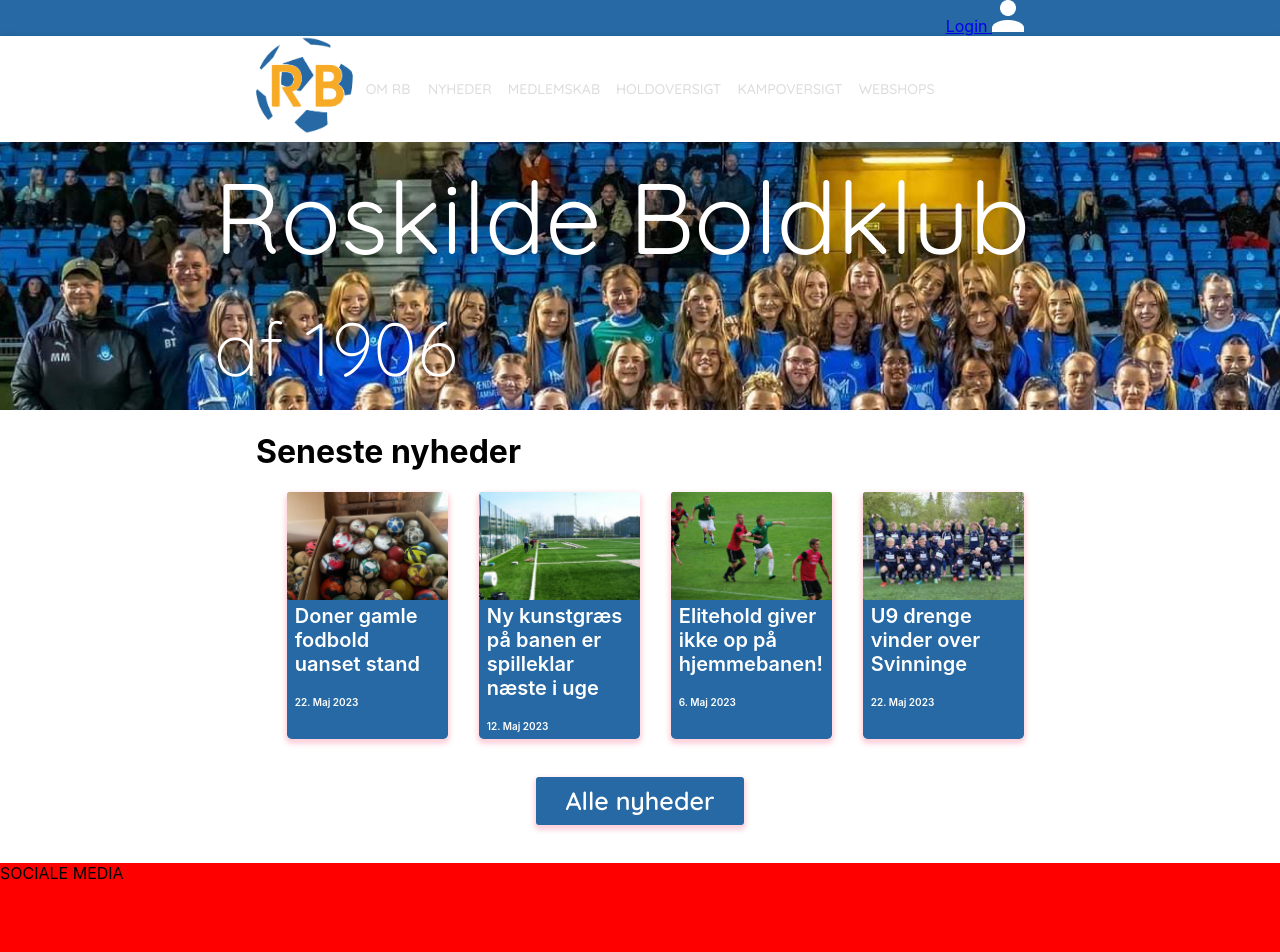
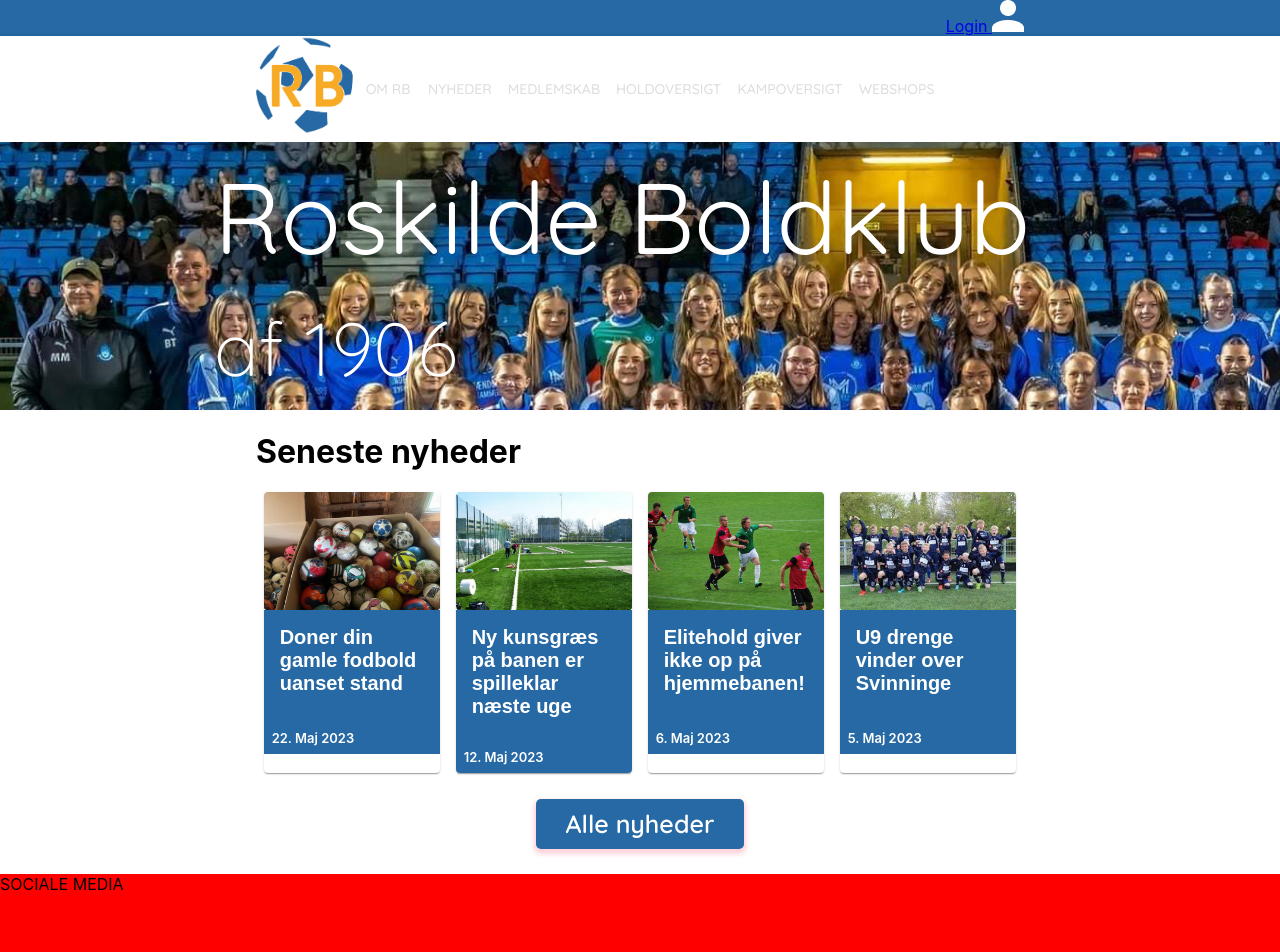
Before and after one commit to MarcelKristensen/rb-app, a React (Create React App) app: page / in a window 1280 px wide. Shown: the top 952 px of the page. Built offline with nearby package versions, Linux system fonts and the light colour scheme.

Commit message:
nyheder er laver til props

```diff
--- a/src/App.js
+++ b/src/App.js
@@ -41,7 +41,7 @@
         color: '#FFFFFF'
       },
       latestNewsDate: {
-        fontSize: 10,
+        fontSize: 13,
         fontWeight: 600,
         color: '#FFFFFF'
       },
--- a/src/components/senesteNyheder.js
+++ b/src/components/senesteNyheder.js
@@ -1,150 +1,38 @@
-import { Box, Typography, Link, Button, styled } from "@mui/material";
-import React from "react";
+import * as React from 'react';
+import Card from '@mui/material/Card';
+import CardContent from '@mui/material/CardContent';
+import CardMedia from '@mui/material/CardMedia';
+import Typography from '@mui/material/Typography';
+import { CardActionArea, CardActions, styled } from '@mui/material';
 
-// Button er herfra: https://mui.com/system/styles/basics/#:~:text=to%20start%20editing-,Styled%20components%20API,-Note%3A%20this%20only
-const MyButton = styled(Button)({
-  background: '#2669A4',
-  border: 0,
-  borderRadius: 3,
-  boxShadow: '0 3px 5px 2px rgba(255, 105, 135, .3)',
-  color: 'white',
-  height: 48,
-  padding: '0 30px',
-  "&:hover":{
-    backgroundColor: '#F3B820'
-  }
-});
-
-const boxSX = {
-  "&:hover": {
-    border: "5px solid #000000",
-    color: 'gray',
-    backgroundColor: 'lightblue'
-  },
-};
-
-export default function Forside() {
-
+export default function SenesteNyheder(props) {
   return (
     <>
-      <Box
+    <Card sx={{ mx: '1%' }}>
+      <CardActionArea>
+        <CardMedia
+          component="img"
+          image={props.image}
+          alt={props.alt}
+        />
+        <CardContent
         sx={{
-          mx: '20%'
+          backgroundColor: '#2669A4', minHeight: '80px'
         }}>
-        <h1>Seneste nyheder</h1>
-        <Box
-          sx={{
-            display: 'flex',
-            justifyContent: 'space-between',
-          }}>
-          <Box
-            sx={{
-              bgcolor: '#2669A4',
-              borderRadius: '0.3rem',
-              ml: '4%',
-              boxShadow: '0 3px 5px 2px rgba(255, 105, 135, .3)',
-            }}>
-            <Link href="/#" style={{ textDecoration: 'none' }}><img src={require('../images/nyhed-1.png')} width={"100%"} alt='nyhed-1'></img>
-              <Box
-                sx={{
-                  mx: '5%'
-                }}>
-                <Typography variant="latestNewsTitle">Doner gamle fodbold uanset stand</Typography>
-                <Box
-                  sx={{
-                    alignContent: 'flex-end',
-                    mt: '10%',
-                    mb: '3%'
-                  }}>
-                  <Typography variant="latestNewsDate" >22. Maj 2023</Typography>
-                </Box>
-              </Box>
-            </Link>
-          </Box>
-          <Box
-            sx={{
-              bgcolor: '#2669A4',
-              borderRadius: '0.3rem',
-              ml: '4%',
-              boxShadow: '0 3px 5px 2px rgba(255, 105, 135, .3)'
-            }}>
-            <Link href="/#" style={{ textDecoration: 'none' }}><img src={require('../images/nyhed-2.png')} width={"100%"} alt='nyhed-1'></img>
-              <Box
-                sx={{
-                  mx: '5%'
-                }}>
-                <Typography variant="latestNewsTitle">Ny kunstgræs på banen er spilleklar næste i uge</Typography>
-                <Box
-                  sx={{
-                    mt: '10%',
-                    mb: '3%'
-                  }}>
-                  <Typography variant="latestNewsDate" >12. Maj 2023</Typography>
-                </Box>
-              </Box>
-            </Link>
-          </Box>
-          <Box
-            sx={{
-              bgcolor: '#2669A4',
-              borderRadius: '0.3rem',
-              ml: '4%',
-              boxShadow: '0 3px 5px 2px rgba(255, 105, 135, .3)',
-            }}>
-            <Link href="/#" style={{ textDecoration: 'none' }}><img src={require('../images/nyhed-3.png')} width={"100%"} alt='nyhed-1'></img>
-              <Box
-                sx={{
-                  mx: '5%'
-                }}>
-                <Typography variant="latestNewsTitle">Elitehold giver ikke op på hjemmebanen!</Typography>
-                <Box
-                  sx={{
-                    mt: '10%',
-                    mb: '3%'
-                  }}>
-                  <Typography variant="latestNewsDate" >6. Maj 2023</Typography>
-                </Box>
-              </Box>
-            </Link>
-          </Box>
-          <Box
-            sx={{
-              bgcolor: '#2669A4',
-              borderRadius: '0.3rem',
-              ml: '4%',
-              boxShadow: '0 3px 5px 2px rgba(255, 105, 135, .3)',
-            }}>
-            <Link href="/#" style={{ textDecoration: 'none' }}><img src={require('../images/nyhed-4.png')} width={"100%"} alt='nyhed-1'></img>
-              <Box
-                sx={{
-                  mx: '5%'
-                }}>
-                <Typography variant="latestNewsTitle">U9 drenge vinder over Svinninge</Typography>
-                <Box
-                  sx={{
-                    mt: '10%',
-                    mb: '3%'
-                  }}>
-                  <Typography variant="latestNewsDate" >22. Maj 2023</Typography>
-                </Box>
-              </Box>
-            </Link>
-          </Box>
-        </Box>
-        <Box sx={{
-          display: 'flex',
-          justifyContent: 'center',
-          my: '5%'
+          <Typography gutterBottom variant="latestNewsTitle" component="div">
+          {props.title}
+          </Typography>
+        </CardContent>
+      </CardActionArea>
+      <CardActions
+        sx={{
+          backgroundColor: '#2669A4'
         }}>
-          <Link href="/#" style={{ textDecoration: 'none' }}>
-            <MyButton sx={{
-              textTransform: 'none'
-            }}>
-              <Typography variant="blueBtn">Alle nyheder</Typography>
-            </MyButton>
-          </Link>
-        </Box>
-      </Box>
+        <Typography variant="latestNewsDate">
+          {props.date}
+        </Typography>
+      </CardActions>
+    </Card>
     </>
-  )
+  );
 }
--- a/src/pages/Forside.js
+++ b/src/pages/Forside.js
@@ -1,16 +1,61 @@
-import { Box, Typography, Grid } from "@mui/material";
+import { Box, Typography, Grid, Link, styled, Button } from "@mui/material";
 import HeroBanner from '../components/hero'
 import SenesteNyheder from '../components/senesteNyheder'
 import Hero from '../images/rb-hero.png'
 import React from "react";
+import Nyhed1 from '../images/nyhed-1.png';
+import Nyhed2 from '../images/nyhed-2.png';
+import Nyhed3 from '../images/nyhed-3.png';
+import Nyhed4 from '../images/nyhed-4.png';
+
+// Button er herfra: https://mui.com/system/styles/basics/#:~:text=to%20start%20editing-,Styled%20components%20API,-Note%3A%20this%20only
+const MyButton = styled(Button)({
+  background: '#2669A4',
+  border: 0,
+  borderRadius: 5,
+  boxShadow: '0 3px 5px 2px rgba(255, 105, 135, .3)',
+  color: 'white',
+  height: 50,
+  padding: '0 30px',
+  "&:hover": {
+    backgroundColor: '#F3B820'
+  }
+});
 
 export default function Forside() {
   return (
     <>
-     <HeroBanner header="Roskilde Boldklub" subtitle="af 1906" image={Hero}/>
+      <HeroBanner header="Roskilde Boldklub" subtitle="af 1906" image={Hero} />
 
       {/* Nyheder */}
-      <SenesteNyheder></SenesteNyheder>
+      <Box
+        sx={{ mx: '20%' }}>
+        <h1>Seneste nyheder</h1>
+      </Box>
+      <Box
+        sx={{
+          display: 'flex',
+          justifyContent: 'space-between',
+          mx: '20%'
+        }}>
+        <SenesteNyheder image={Nyhed1} title="Doner din gamle fodbold uanset stand" date="22. Maj 2023" alt="Nyhed 1"></SenesteNyheder>
+        <SenesteNyheder image={Nyhed2} title="Ny kunsgræs på banen er spilleklar næste uge" date="12. Maj 2023" alt="Nyhed 2"></SenesteNyheder>
+        <SenesteNyheder image={Nyhed3} title="Elitehold giver ikke op på hjemmebanen!" date="6. Maj 2023" alt="Nyhed 3"></SenesteNyheder>
+        <SenesteNyheder image={Nyhed4} title="U9 drenge vinder over Svinninge" date="5. Maj 2023" alt="Nyhed 4"></SenesteNyheder>
+      </Box>
+      <Box sx={{
+        display: 'flex',
+        justifyContent: 'center',
+        my: '2%'
+      }}>
+        <Link href="/#" style={{ textDecoration: 'none' }}>
+          <MyButton sx={{
+            textTransform: 'none'
+          }}>
+            <Typography variant="blueBtn">Alle nyheder</Typography>
+          </MyButton>
+        </Link>
+      </Box>
 
       {/* Social Medie */}
       <Box
@@ -20,8 +65,6 @@
         }}>
         SOCIALE MEDIA
       </Box>
-
-
 
       {/* Sponsor */}
       <Box sx={{
@@ -39,7 +82,6 @@
           }}>
           <Typography>SPONSORERE OG PARTNERE</Typography>
         </Box>
-
         <Box
           sx={{
             display: 'flex',
@@ -49,23 +91,20 @@
             mt: '3rem',
             justifyContent: 'center'
           }}>
-
           <Grid container spacing={2} columns={12}>
-            <Grid xs={3}>
+            <Grid item sx={3}>
               <a href="/#"><img src={require('../images/sponsorNike.png')} width={"250px"} alt='SponsorNike'></img></a>
             </Grid>
-            <Grid xs={3}>
-              <a href="/#"><img src={require('../images/sponsorNike.png')} width={"250px"} alt='SponsorNike'></img></a>
-
-            </Grid><Grid xs={3}>
+            <Grid item sx={3}>
               <a href="/#"><img src={require('../images/sponsorNike.png')} width={"250px"} alt='SponsorNike'></img></a>
             </Grid>
-            <Grid xs={3}>
+            <Grid item sx={3}>
               <a href="/#"><img src={require('../images/sponsorNike.png')} width={"250px"} alt='SponsorNike'></img></a>
             </Grid>
-
+            <Grid item sx={3}>
+              <a href="/#"><img src={require('../images/sponsorNike.png')} width={"250px"} alt='SponsorNike'></img></a>
+            </Grid>
           </Grid>
-
         </Box>
       </Box>
 
```
